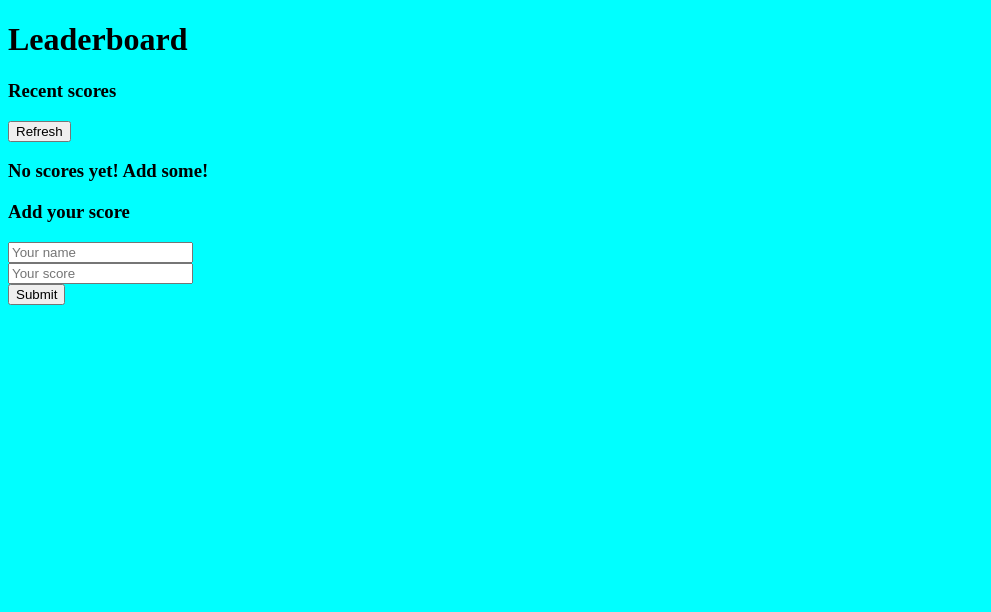
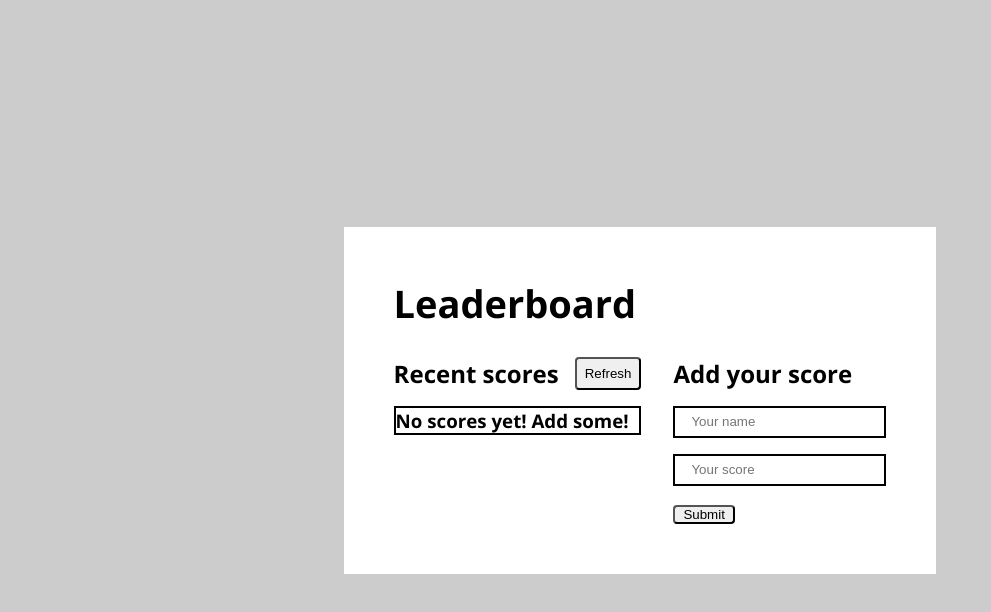
Before and after one commit to chiedozie013/Leaderboard, a website built with webpack: page src/template.html in a window 1280 px wide. Shown: the whole page, without its empty margins (0-991 px from the left). Built offline with nearby package versions, Linux system fonts and the light colour scheme.

Commit message:
Styled the project alitle bit

```diff
--- a/src/style.css
+++ b/src/style.css
@@ -1,3 +1,90 @@
+@import url("https://fonts.googleapis.com/css?family=Inter:wght@400;500;600;700&famliy=Crete+Round&family=Montserrat&family=Open+Sans:wght@400;500;600;700&family=Oswald&family=Poppins:wght@400;500;600;700&display=swap");
+
+*,
+*::before,
+*::after {
+  margin: 0;
+  padding: 0;
+  list-style: none;
+  box-sizing: border-box;
+  text-decoration: none;
+}
+
 body {
-  background-color: aqua;
+  font-family: "Open sans", sans-serif;
+  font-weight: 400;
+  background-color: #ccc;
+  display: flex;
+  flex-direction: column;
+  justify-content: center;
+  align-items: center;
+  height: 100vh;
 }
+
+html {
+  scroll-behavior: smooth;
+}
+
+.container {
+  background-color: #fff;
+  padding: 50px;
+}
+
+.container h1 {
+  font-size: 38px;
+  margin-bottom: 28px;
+}
+
+.boardContainer {
+  display: flex;
+  gap: 32px;
+}
+
+.scores-title {
+  display: flex;
+  gap: 16px;
+  margin-bottom: 16px;
+}
+
+.btn {
+  padding: 0 8px;
+  border-radius: 4px;
+}
+
+.title {
+  font-size: 24px;
+}
+
+.addScore-container h3 {
+  margin-bottom: 16px;
+}
+
+.form h3 {
+  margin-bottom: 16px;
+}
+
+.name,
+.score {
+  margin-bottom: 16px;
+  border: 2px solid #000;
+  height: 32px;
+  padding: 0 16px;
+}
+
+.scores-container {
+  border: 2px solid #000;
+}
+
+.scores-item {
+  font-size: 18px;
+  padding: 4px 8px;
+  border-bottom: 1px solid #000;
+}
+
+.scores-item:nth-child(odd) {
+  background-color: #fff;
+}
+
+.scores-item:nth-child(even) {
+  background-color: #eee;
+}
```
